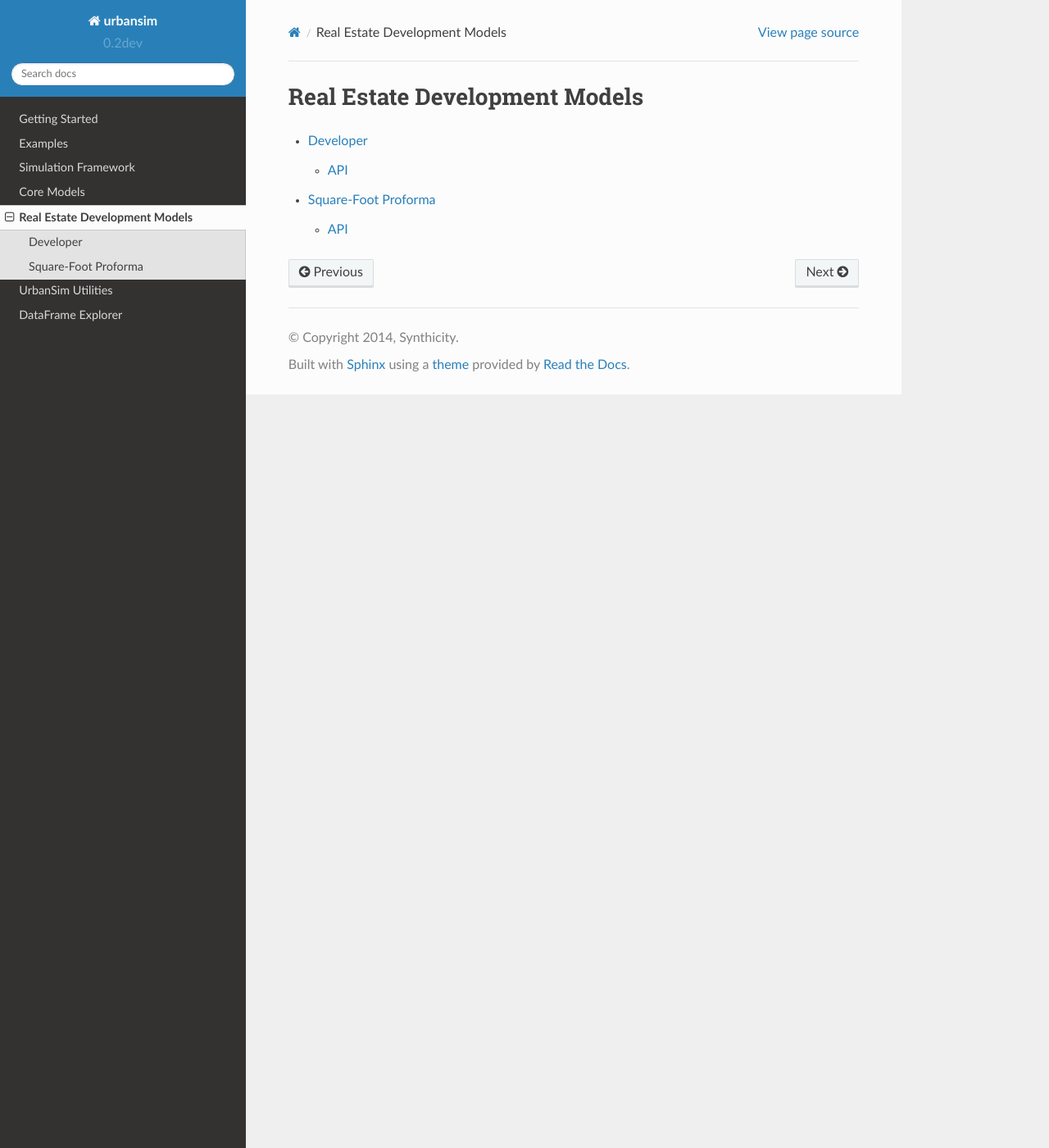
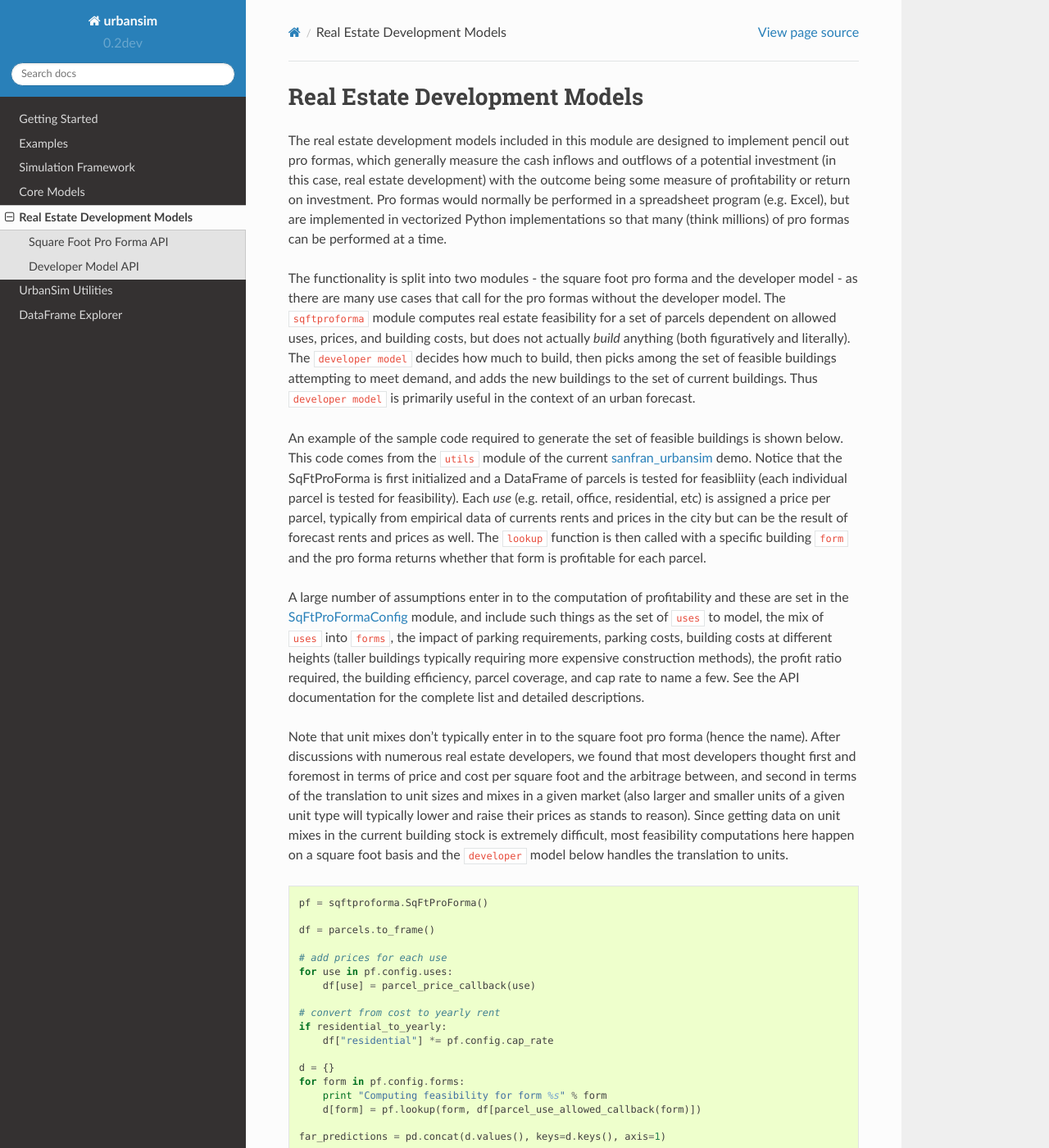
Before and after one commit to UDST/urbansim, a Sphinx documentation site: the page built from docs/developer/index.rst, in a window 1280 px wide and 1400 px high. Shown: the whole window at 82% size. Built offline with Sphinx 7.4.7 and the Read the Docs theme 2.0.0, drawn with Linux system fonts in a browser that asks for light colours; some of the changed text lies outside the part shown.

Commit message:
sqftproforma is now documented

```diff
--- a/docs/developer/index.rst
+++ b/docs/developer/index.rst
@@ -1,8 +1,123 @@
 Real Estate Development Models
 ==============================
+
+The real estate development models included in this module are designed to
+implement pencil out pro formas, which generally measure the cash inflows and
+outflows of a potential investment (in this case, real estate development)
+with the outcome being some measure of profitability or return on investment.
+Pro formas would normally be performed in a spreadsheet program (e.g. Excel),
+but are implemented in vectorized Python implementations so that many (think
+millions) of pro formas can be performed at a time.
+
+The functionality is split into two modules - the square foot pro forma and
+the developer model - as there are many use cases that call for the pro formas
+without the developer model.  The ``sqftproforma`` module computes real
+estate feasibility for a set of parcels dependent on allowed uses, prices,
+and building costs, but does not actually *build* anything (both figuratively
+and literally).  The ``developer model`` decides how much to build,
+then picks among the set of feasible buildings attempting to meet demand,
+and adds the new buildings to the set of current buildings.  Thus
+``developer model`` is primarily useful in the context of an urban forecast.
+
+An example of the sample code required to generate the set of feasible
+buildings is shown below.  This code comes from the ``utils`` module of the
+current `sanfran_urbansim <https://github
+.com/synthicity/sanfran_urbansim>`_ demo.  Notice that the SqFtProForma is
+first initialized and a DataFrame of parcels is tested for feasibliity (each
+individual parcel is tested for feasibility).  Each *use* (e.g. retail, office,
+residential, etc) is assigned a price per parcel, typically from empirical data
+of currents rents and prices in the city but can be the result of forecast
+rents and prices as well.  The ``lookup`` function is then called with a
+specific building ``form`` and the pro forma returns whether that form is
+profitable for each parcel.
+
+A large number of assumptions enter in to the computation of profitability
+and these are set in the `SqFtProFormaConfig <#urbansim.developer.sqftproforma.SqFtProFormaConfig>`_ module, and include such things
+as the set of ``uses`` to model, the mix of ``uses`` into ``forms``,
+the impact of parking requirements, parking costs,
+building costs at different heights (taller buildings typically requiring
+more expensive construction methods), the profit ratio required,
+the building efficiency, parcel coverage, and cap rate to name a few.  See
+the API documentation for the complete list and detailed descriptions.
+
+Note that unit mixes don't typically enter in to the square foot pro forma
+(hence the name).  After discussions with numerous real estate developers,
+we found that most developers thought first and foremost in terms of price and
+cost per square foot and the arbitrage between, and second in terms of the
+translation to unit sizes and mixes in a given market (also larger and
+smaller units of a given unit type will typically lower and raise their
+prices as stands to reason).  Since getting data on unit mixes in the current
+building stock is extremely difficult, most feasibility computations here
+happen on a square foot basis and the ``developer`` model below handles the
+translation to units. ::
+
+    pf = sqftproforma.SqFtProForma()
+
+    df = parcels.to_frame()
+
+    # add prices for each use
+    for use in pf.config.uses:
+        df[use] = parcel_price_callback(use)
+
+    # convert from cost to yearly rent
+    if residential_to_yearly:
+        df["residential"] *= pf.config.cap_rate
+
+    d = {}
+    for form in pf.config.forms:
+        print "Computing feasibility for form %s" % form
+        d[form] = pf.lookup(form, df[parcel_use_allowed_callback(form)])
+
+    far_predictions = pd.concat(d.values(), keys=d.keys(), axis=1)
+
+    sim.add_table("feasibility", far_predictions)
+
+
+The ``developer model`` is responsible for picking among feasible buildings
+in order to meet demand.  It provides a simple utility to compute the number
+of units (or amount of floorspace) to build ::
+
+    dev = developer.Developer(feasibility.to_frame())
+
+    target_units = dev.\
+        compute_units_to_build(len(agents),
+                               buildings[supply_fname].sum(),
+                               target_vacancy)
+
+    new_buildings = dev.pick(forms,
+                             target_units,
+                             parcel_size,
+                             ave_unit_size,
+                             total_units,
+                             max_parcel_size=max_parcel_size,
+                             drop_after_build=True,
+                             residential=residential,
+                             bldg_sqft_per_job=bldg_sqft_per_job)
+
+    if year is not None:
+        new_buildings["year_built"] = year
+
+    if form_to_btype_callback is not None:
+        new_buildings["building_type_id"] = new_buildings["form"].\
+            apply(form_to_btype_callback)
+
+    all_buildings = dev.merge(buildings.to_frame(buildings.local_columns),
+                              new_buildings[buildings.local_columns])
+
+    sim.add_table("buildings", all_buildings)
 
 .. toctree::
    :maxdepth: 2
 
-   developer
-   sqftproforma
+
+Square Foot Pro Forma API
+~~~~~~~~~~~~~~~~~~~~~~~~~
+
+.. automodule:: urbansim.developer.sqftproforma
+   :members:
+
+Developer Model API
+~~~~~~~~~~~~~~~~~~~
+
+.. automodule:: urbansim.developer.developer
+   :members:
```
Also changed, not shown: docs/developer/developer.rst (deleted, +0 -9 lines), docs/developer/sqftproforma.rst (deleted, +0 -9 lines), 2 other files.
